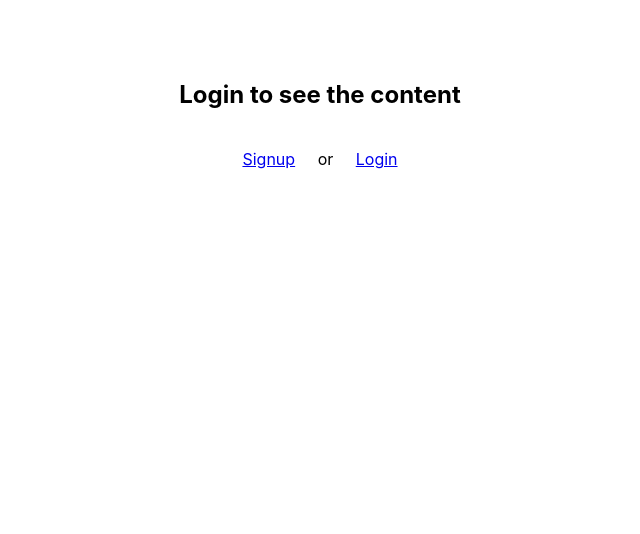
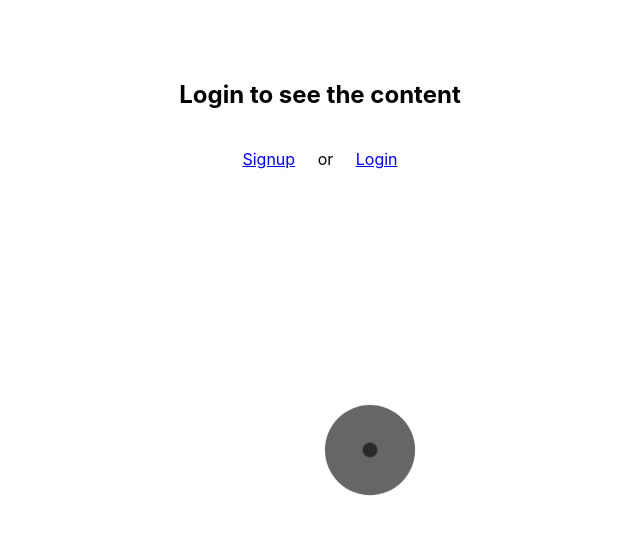
Before and after one commit to iamutkarshmall/justauth, a React (Create React App) app: page / in a window 1280 px wide. Shown: the top 534 px of the page, without its empty margins (320-960 px from the left). Built offline with nearby package versions, Linux system fonts and the light colour scheme; no server answers.

Commit message:
added preloader

```diff
--- a/package.json
+++ b/package.json
@@ -13,6 +13,7 @@
     "react-dom": "^17.0.2",
     "react-router-dom": "^6.2.1",
     "react-scripts": "5.0.0",
+    "react-spinners": "^0.11.0",
     "web-vitals": "^2.1.4"
   },
   "scripts": {
--- a/src/App.js
+++ b/src/App.js
@@ -4,7 +4,9 @@ import { useState, useEffect } from "react";
 import Home from "./compnents/Home";
 import Signup from "./compnents/Signup";
 import Login from "./compnents/Login";
+import { BounceLoader } from "react-spinners";
 import Usercontext from "./compnents/Usercontext";
+
 import axios from "axios";
 
 const App = () => {
@@ -54,6 +56,16 @@ const App = () => {
 
   return (
     <div className="App">
+      <BounceLoader
+        size={100}
+        style={{
+          position: "fixed",
+          top: "50%",
+          left: "50%",
+          transform: "translate(-50%, -50%)",
+        }}
+        loading
+      />
       <Usercontext.Provider value={{ email, setEmail }}>
         <Router>
           <div>
```
Also changed, not shown: 1 other file (tests, documents, lock files or other folders).
